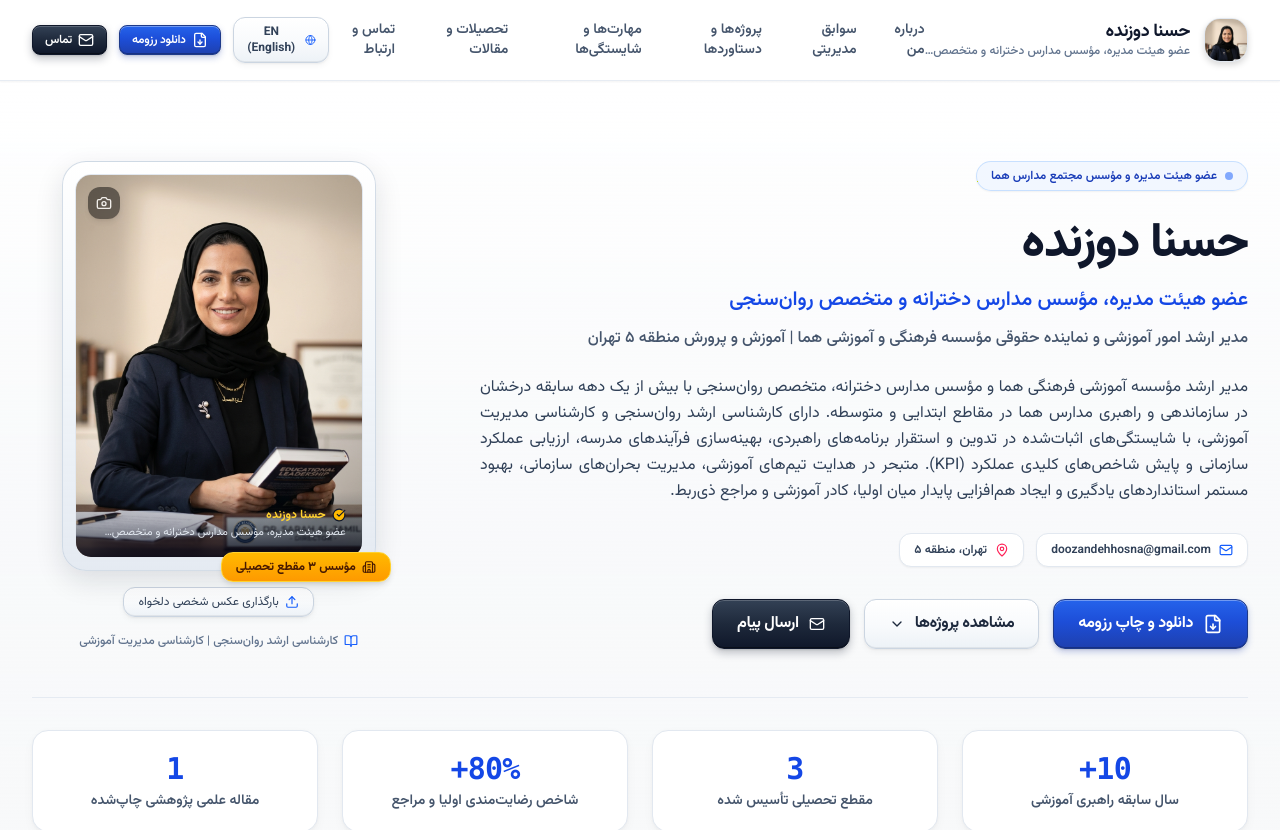
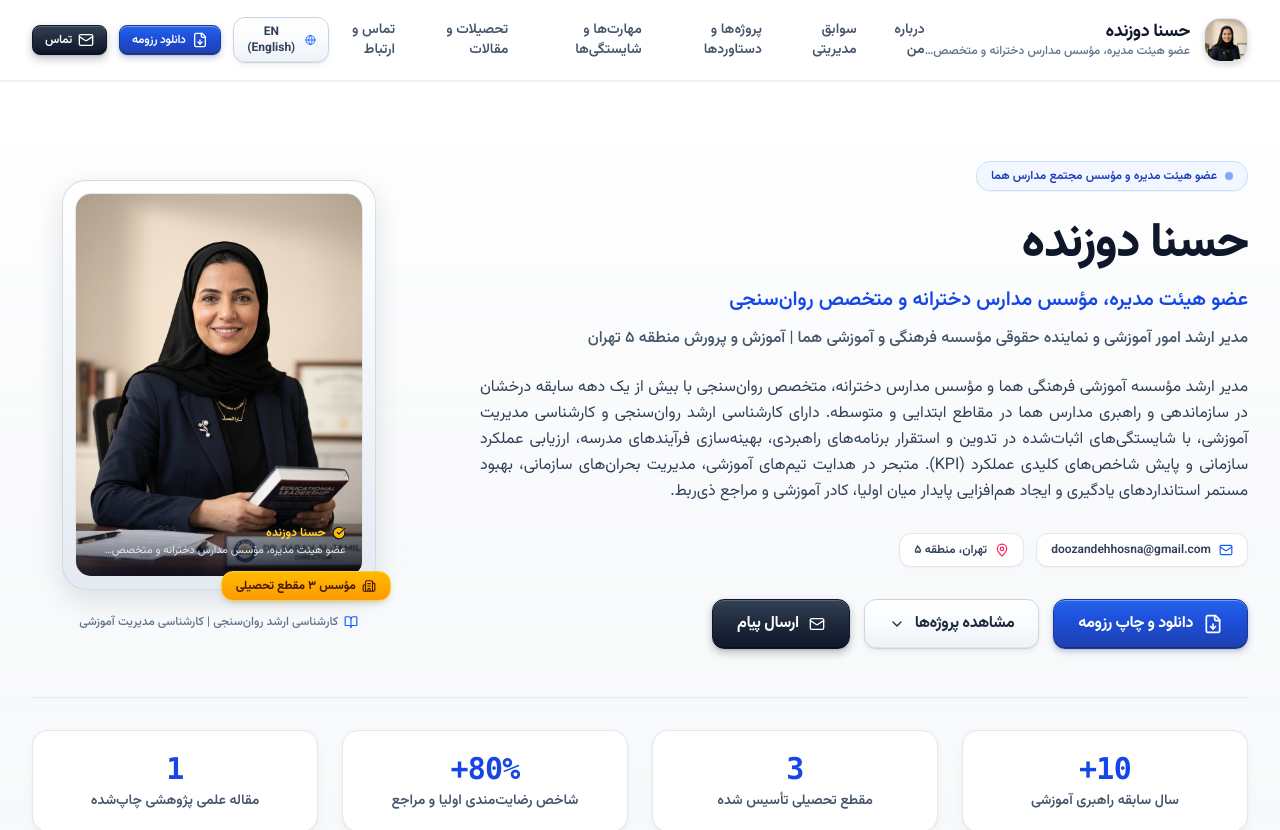
Before and after one commit to MAJN35/HosnaDoozandeh, a React (Vite) app: page / in a window 1280 px wide. Shown: the top 830 px of the page. Built offline with nearby package versions, Linux system fonts and the light colour scheme; a small style sheet from the web is missing.

Commit message:
refactor: remove profile photo customization
Remove local profile photo state and persistence logic to simplify the component architecture and rely solely on the static CV data source.

```diff
--- a/src/App.tsx
+++ b/src/App.tsx
@@ -5,7 +5,6 @@
 
 import React, { useState, useEffect } from 'react';
 import { Language } from './types';
-import { personalInfo } from './data/cvData';
 import { Navbar } from './components/Navbar';
 import { Hero } from './components/Hero';
 import { ExperienceTimeline } from './components/ExperienceTimeline';
@@ -19,22 +18,6 @@ import { ResumeModal } from './components/ResumeModal';
 export default function App() {
   const [lang, setLang] = useState<Language>('fa');
   const [isResumeModalOpen, setIsResumeModalOpen] = useState(false);
-  const [profilePhoto, setProfilePhoto] = useState<string>(() => {
-    try {
-      return localStorage.getItem('hosna_profile_photo') || personalInfo.contact.photoUrl;
-    } catch {
-      return personalInfo.contact.photoUrl;
-    }
-  });
-
-  const handlePhotoChange = (newPhoto: string) => {
-    setProfilePhoto(newPhoto);
-    try {
-      localStorage.setItem('hosna_profile_photo', newPhoto);
-    } catch (err) {
-      console.warn('Could not save photo to localStorage', err);
-    }
-  };
 
   useEffect(() => {
     // Synchronize HTML direction and language
@@ -58,7 +41,6 @@ export default function App() {
         lang={lang}
         onToggleLang={toggleLanguage}
         onOpenResumeModal={() => setIsResumeModalOpen(true)}
-        profilePhoto={profilePhoto}
       />
 
       {/* Main Content Area */}
@@ -67,8 +49,6 @@ export default function App() {
         <Hero
           lang={lang}
           onOpenResumeModal={() => setIsResumeModalOpen(true)}
-          profilePhoto={profilePhoto}
-          onPhotoChange={handlePhotoChange}
         />
 
         {/* Executive Experience & Organizational Roles */}
@@ -91,7 +71,6 @@ export default function App() {
       <Footer
         lang={lang}
         onOpenResumeModal={() => setIsResumeModalOpen(true)}
-        profilePhoto={profilePhoto}
       />
 
       {/* Printable / Downloadable Resume Modal */}
@@ -99,7 +78,6 @@ export default function App() {
         isOpen={isResumeModalOpen}
         onClose={() => setIsResumeModalOpen(false)}
         defaultLang={lang}
-        profilePhoto={profilePhoto}
       />
 
     </div>
--- a/src/components/Footer.tsx
+++ b/src/components/Footer.tsx
@@ -7,14 +7,9 @@ import { ArrowUp, Mail, FileDown, MapPin } from 'lucide-react';
 interface FooterProps {
   lang: Language;
   onOpenResumeModal: () => void;
-  profilePhoto?: string;
 }
 
-export const Footer: React.FC<FooterProps> = ({
-  lang,
-  onOpenResumeModal,
-  profilePhoto,
-}) => {
+export const Footer: React.FC<FooterProps> = ({ lang, onOpenResumeModal }) => {
   const isFa = lang === 'fa';
 
   const scrollToTop = () => {
@@ -31,7 +26,7 @@ export const Footer: React.FC<FooterProps> = ({
           <div className="flex items-center gap-3.5">
             <div className="w-11 h-11 rounded-xl overflow-hidden border border-slate-200 shadow-xs shrink-0">
               <img
-                src={profilePhoto || personalInfo.contact.photoUrl}
+                src={personalInfo.contact.photoUrl}
                 alt={personalInfo.name[lang]}
                 className="w-full h-full object-cover object-top"
                 referrerPolicy="no-referrer"
--- a/src/components/Hero.tsx
+++ b/src/components/Hero.tsx
@@ -1,4 +1,4 @@
-import React, { useRef } from 'react';
+import React from 'react';
 import { Language } from '../types';
 import { personalInfo } from '../data/cvData';
 import { SkeuButton } from './SkeuButton';
@@ -11,38 +11,18 @@ import {
   Building2,
   ChevronDown,
   CheckCircle,
-  Camera,
-  Upload,
 } from 'lucide-react';
 
 interface HeroProps {
   lang: Language;
   onOpenResumeModal: () => void;
-  profilePhoto?: string;
-  onPhotoChange?: (newPhoto: string) => void;
 }
 
 export const Hero: React.FC<HeroProps> = ({
   lang,
   onOpenResumeModal,
-  profilePhoto,
-  onPhotoChange,
 }) => {
   const isFa = lang === 'fa';
-  const fileInputRef = useRef<HTMLInputElement>(null);
-
-  const handleFileChange = (e: React.ChangeEvent<HTMLInputElement>) => {
-    const file = e.target.files?.[0];
-    if (file && onPhotoChange) {
-      const reader = new FileReader();
-      reader.onload = () => {
-        if (typeof reader.result === 'string') {
-          onPhotoChange(reader.result);
-        }
-      };
-      reader.readAsDataURL(file);
-    }
-  };
 
   return (
     <section id="about" className="relative pt-12 pb-16 sm:pt-20 sm:pb-24 overflow-hidden border-b border-slate-200/60 bg-linear-to-b from-white via-slate-50/50 to-[#F8F9FA]">
@@ -149,23 +129,13 @@ export const Hero: React.FC<HeroProps> = ({
             {/* Skeuomorphic Portrait Frame */}
             <div className="relative p-2.5 sm:p-3 rounded-3xl bg-linear-to-b from-white via-slate-100 to-slate-200/90 shadow-[inset_0_1px_0_#FFFFFF,0_10px_28px_rgba(15,23,42,0.12)] border border-slate-300/80">
 
-              <div className="w-64 sm:w-72 aspect-3/4 rounded-2xl overflow-hidden relative shadow-inner border border-slate-200 bg-slate-100 group">
+              <div className="w-64 sm:w-72 aspect-3/4 rounded-2xl overflow-hidden relative shadow-inner border border-slate-200 bg-slate-100">
                 <img
-                  src={profilePhoto || personalInfo.contact.photoUrl}
+                  src={personalInfo.contact.photoUrl}
                   alt={personalInfo.name[lang]}
                   className="w-full h-full object-cover object-top"
                   referrerPolicy="no-referrer"
                   loading="eager"
-                />
-
-                {/* Hidden File Input */}
-                <input
-                  type="file"
-                  ref={fileInputRef}
-                  onChange={handleFileChange}
-                  accept="image/*"
-                  className="hidden"
-                  id="profile-photo-file-input"
                 />
 
                 {/* Subtle bottom gradient overlay for readability */}
@@ -178,17 +148,6 @@ export const Hero: React.FC<HeroProps> = ({
                     {personalInfo.title[lang]}
                   </p>
                 </div>
-
-                {/* Upload overlay button on hover/tap */}
-                <button
-                  onClick={() => fileInputRef.current?.click()}
-                  className="absolute top-3 left-3 p-2 rounded-xl bg-black/60 hover:bg-black/80 text-white backdrop-blur-xs transition-opacity opacity-80 hover:opacity-100 cursor-pointer shadow-md"
-                  title={isFa ? 'انتخاب و بارگذاری عکس جدید' : 'Upload & Change Photo'}
-                  aria-label={isFa ? 'بارگذاری عکس' : 'Upload photo'}
-                  id="hero-change-photo-btn"
-                >
-                  <Camera className="w-4 h-4" />
-                </button>
               </div>
 
               {/* Decorative side badge */}
@@ -198,20 +157,8 @@ export const Hero: React.FC<HeroProps> = ({
               </div>
             </div>
 
-            {/* Change photo button below frame */}
-            <div className="mt-4 flex items-center gap-2">
-              <button
-                onClick={() => fileInputRef.current?.click()}
-                className="skeu-button-secondary text-xs px-3.5 py-1.5 rounded-xl text-slate-700 flex items-center gap-1.5 cursor-pointer"
-                id="hero-select-photo-btn"
-              >
-                <Upload className="w-3.5 h-3.5 text-blue-600" />
-                <span>{isFa ? 'بارگذاری عکس شخصی دلخواه' : 'Upload Attached Photo'}</span>
-              </button>
-            </div>
-
             {/* Quick credentials caption */}
-            <div className="mt-4 text-center">
+            <div className="mt-6 text-center">
               <p className="text-xs text-slate-500 font-medium flex items-center justify-center gap-1.5">
                 <BookOpen className="w-3.5 h-3.5 text-blue-600" />
                 <span>
--- a/src/components/Navbar.tsx
+++ b/src/components/Navbar.tsx
@@ -8,14 +8,12 @@ interface NavbarProps {
   lang: Language;
   onToggleLang: () => void;
   onOpenResumeModal: () => void;
-  profilePhoto?: string;
 }
 
 export const Navbar: React.FC<NavbarProps> = ({
   lang,
   onToggleLang,
   onOpenResumeModal,
-  profilePhoto,
 }) => {
   const [mobileMenuOpen, setMobileMenuOpen] = useState(false);
   const isFa = lang === 'fa';
@@ -37,7 +35,7 @@ export const Navbar: React.FC<NavbarProps> = ({
         <a href="#about" className="flex items-center gap-3.5 group">
           <div className="w-11 h-11 rounded-2xl overflow-hidden shadow-[inset_0_1px_0_rgba(255,255,255,0.4),0_3px_6px_rgba(0,0,0,0.15)] border border-slate-200 transition-transform group-hover:scale-105 shrink-0 bg-slate-100">
             <img
-              src={profilePhoto || personalInfo.contact.photoUrl}
+              src={personalInfo.contact.photoUrl}
               alt={personalInfo.name[lang]}
               className="w-full h-full object-cover object-top"
               referrerPolicy="no-referrer"
--- a/src/components/ResumeModal.tsx
+++ b/src/components/ResumeModal.tsx
@@ -28,14 +28,12 @@ interface ResumeModalProps {
   isOpen: boolean;
   onClose: () => void;
   defaultLang?: Language;
-  profilePhoto?: string;
 }
 
 export const ResumeModal: React.FC<ResumeModalProps> = ({
   isOpen,
   onClose,
   defaultLang = 'fa',
-  profilePhoto,
 }) => {
   const [modalLang, setModalLang] = useState<Language>(defaultLang);
   const [copiedText, setCopiedText] = useState(false);
@@ -216,7 +214,7 @@ ${skillsList.map((s) => `- ${s.name[modalLang]}`).join('\n')}
             {/* Official Photo */}
             <div className="w-20 h-24 sm:w-24 sm:h-28 rounded-xl overflow-hidden border-2 border-slate-300 shadow-sm shrink-0 bg-slate-100">
               <img
-                src={profilePhoto || personalInfo.contact.photoUrl}
+                src={personalInfo.contact.photoUrl}
                 alt={personalInfo.name[modalLang]}
                 className="w-full h-full object-cover object-top"
                 referrerPolicy="no-referrer"
```
Also changed, not shown: 1 other file (tests, documents, lock files or other folders).
